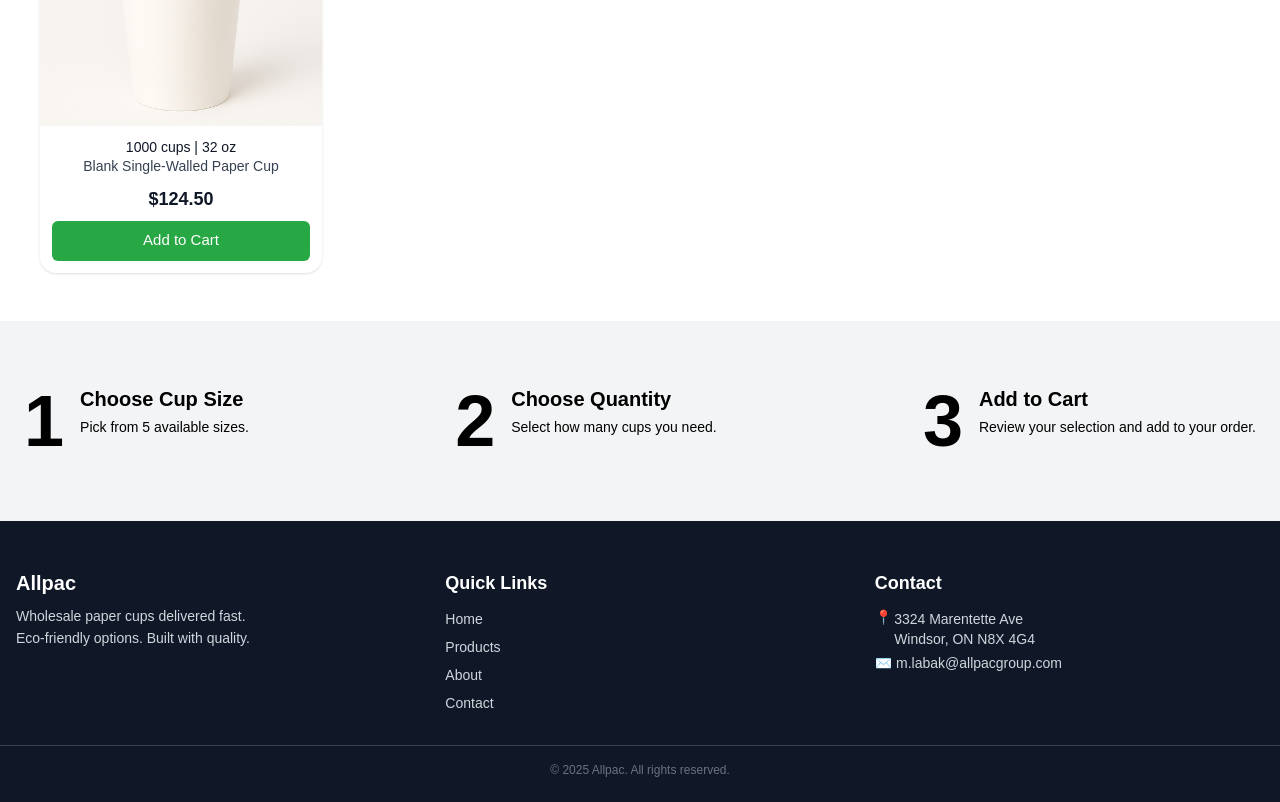
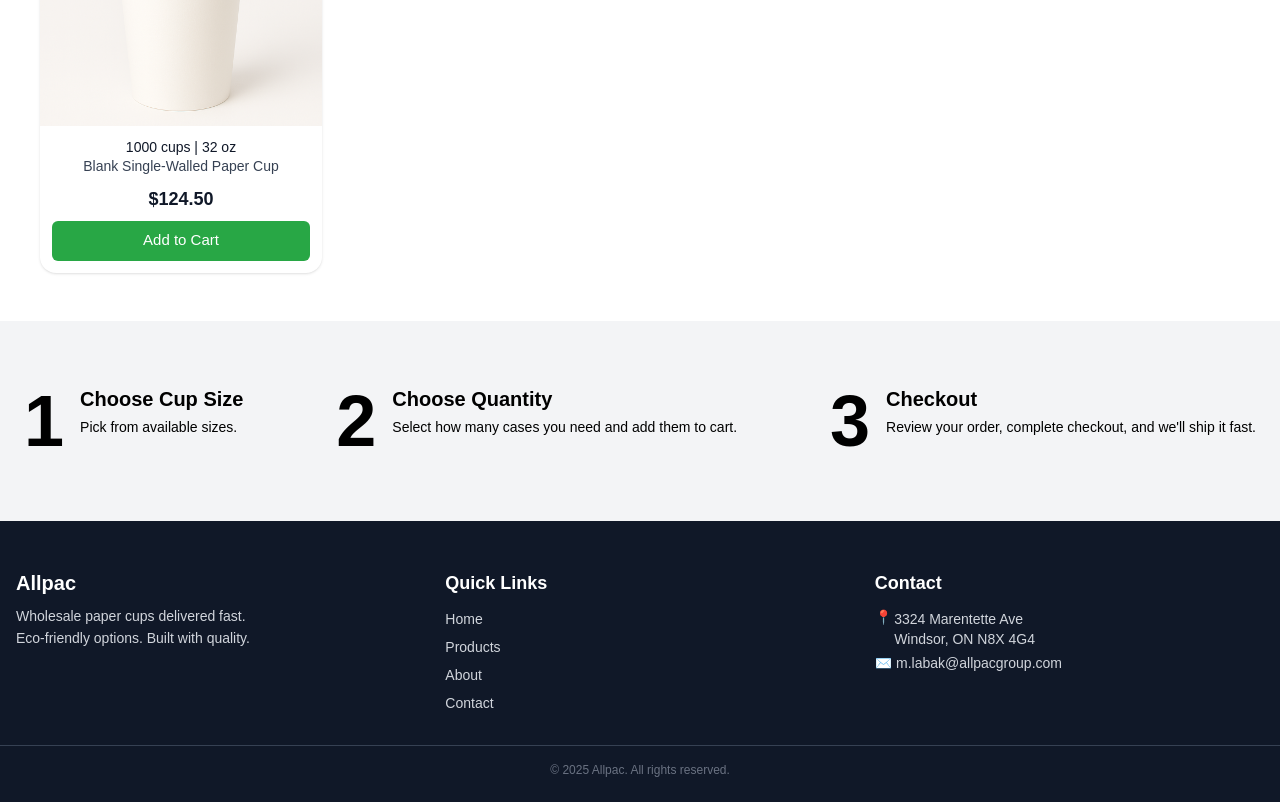
Before and after one commit to Emadedin1/allpacstore, a Next.js app: page /products/cups in a window 1280 px wide. Shown: the part 905-1707 px from the top of the page. Built offline with nearby package versions, Linux system fonts and the light colour scheme.

Commit message:
Update page.jsx

```diff
--- a/src/app/products/cups/page.jsx
+++ b/src/app/products/cups/page.jsx
@@ -27,21 +27,21 @@ export default function PaperCupsPage() {
             <span className="text-7xl font-bold leading-none">1</span>
             <div>
               <h3 className="text-xl font-semibold mb-1">Choose Cup Size</h3>
-              <p className="text-sm">Pick from 5 available sizes.</p>
+              <p className="text-sm">Pick from available sizes.</p>
             </div>
           </div>
           <div className="flex gap-4 items-start">
             <span className="text-7xl font-bold leading-none">2</span>
             <div>
               <h3 className="text-xl font-semibold mb-1">Choose Quantity</h3>
-              <p className="text-sm">Select how many cups you need.</p>
+              <p className="text-sm">Select how many cases you need and add them to cart.</p>
             </div>
           </div>
           <div className="flex gap-4 items-start">
             <span className="text-7xl font-bold leading-none">3</span>
             <div>
-              <h3 className="text-xl font-semibold mb-1">Add to Cart</h3>
-              <p className="text-sm">Review your selection and add to your order.</p>
+              <h3 className="text-xl font-semibold mb-1">Checkout</h3>
+              <p className="text-sm">Review your order, complete checkout, and we'll ship it fast.</p>
             </div>
           </div>
         </div>
```
